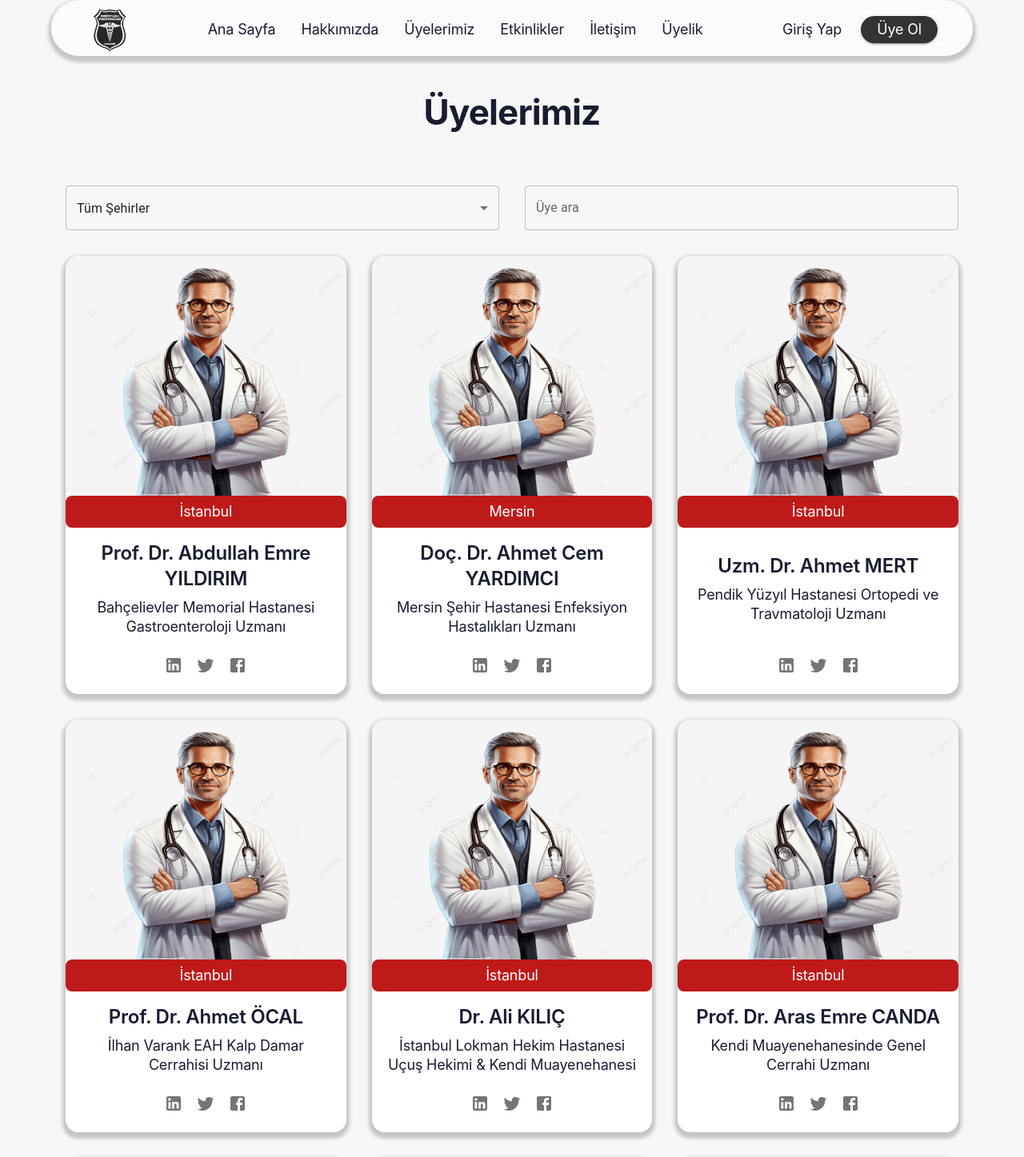
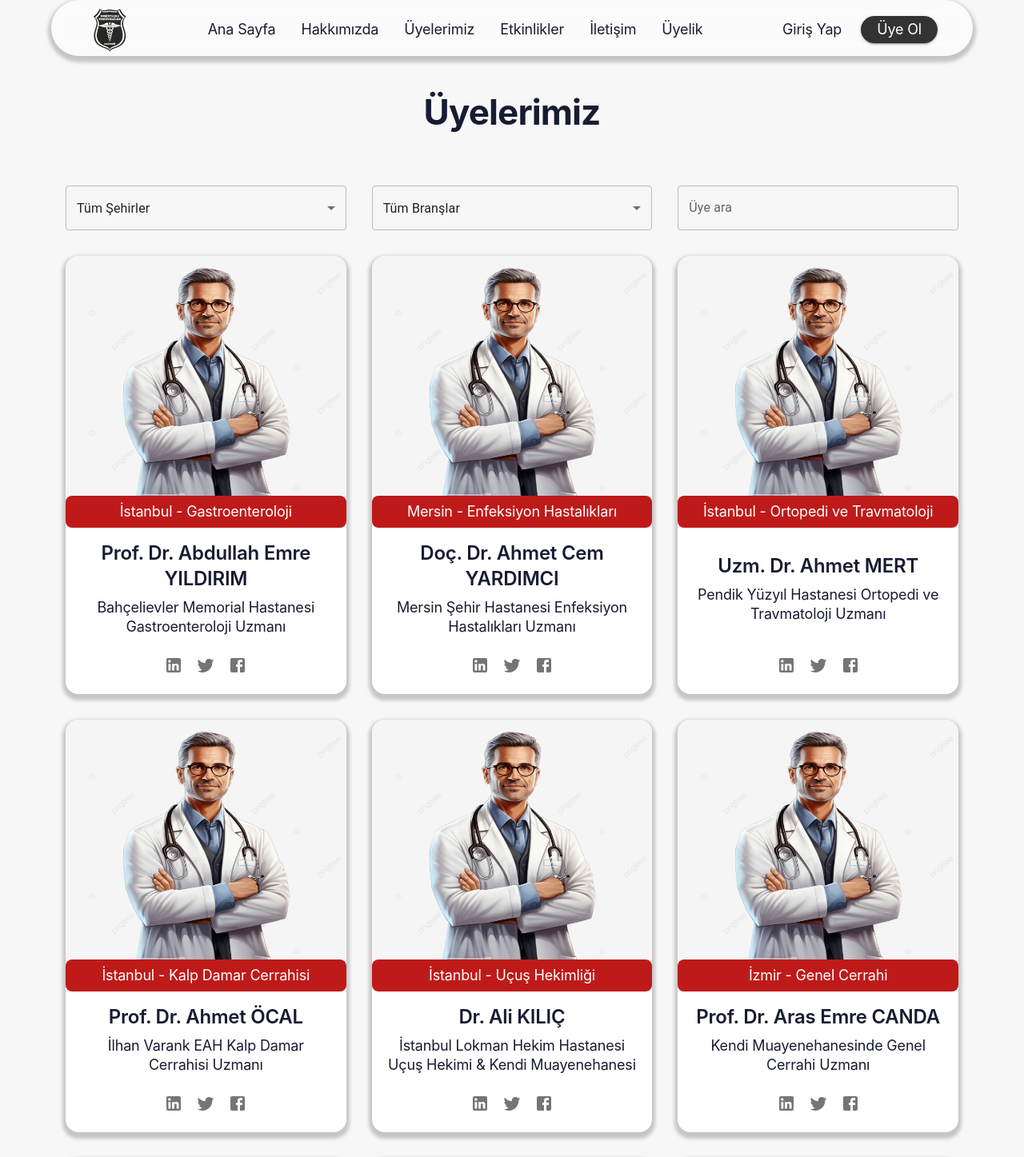
Before and after one commit to berkantkarakayis/besiktasli-doktorlar-dernegi-ui, a React (Create React App) app: page /uyeler in a window 1280 px wide. Shown: the top 1447 px of the page at 80% size. Built offline with nearby package versions, Linux system fonts and the light colour scheme.

Commit message:
Refactor Members component to support multiple city and expertise selection and implement search functionality

```diff
--- a/src/data/Data.tsx
+++ b/src/data/Data.tsx
@@ -43,6 +43,7 @@
     id: 1,
     name: "Prof. Dr. Abdullah Emre YILDIRIM",
     role: "Bahçelievler Memorial Hastanesi Gastroenteroloji Uzmanı",
+    expertise: "Gastroenteroloji",
     city: "İstanbul",
     img: "/../../../../assets/images/doctor1.jpg",
   },
@@ -50,6 +51,7 @@
     id: 2,
     name: "Doç. Dr. Ahmet Cem YARDIMCI",
     role: "Mersin Şehir Hastanesi Enfeksiyon Hastalıkları Uzmanı",
+    expertise: "Enfeksiyon Hastalıkları",
     city: "Mersin",
     img: "/path/to/image2.jpg",
   },
@@ -57,6 +59,7 @@
     id: 3,
     name: "Uzm. Dr. Ahmet MERT",
     role: "Pendik Yüzyıl Hastanesi Ortopedi ve Travmatoloji Uzmanı",
+    expertise: "Ortopedi ve Travmatoloji",
     city: "İstanbul",
     img: "/path/to/image3.jpg",
   },
@@ -64,6 +67,7 @@
     id: 4,
     name: "Prof. Dr. Ahmet ÖCAL",
     role: "İlhan Varank EAH Kalp Damar Cerrahisi Uzmanı",
+    expertise: "Kalp Damar Cerrahisi",
     city: "İstanbul",
     img: "/path/to/image4.jpg",
   },
@@ -71,6 +75,7 @@
     id: 5,
     name: "Dr. Ali KILIÇ",
     role: "İstanbul Lokman Hekim Hastanesi Uçuş Hekimi & Kendi Muayenehanesi",
+    expertise: "Uçuş Hekimliği",
     city: "İstanbul",
     img: "/path/to/image5.jpg",
   },
@@ -78,13 +83,15 @@
     id: 6,
     name: "Prof. Dr. Aras Emre CANDA",
     role: "Kendi Muayenehanesinde Genel Cerrahi Uzmanı",
-    city: "İstanbul",
+    expertise: "Genel Cerrahi",
+    city: "İzmir",
     img: "/path/to/image6.jpg",
   },
   {
     id: 7,
     name: "Dr. Ayhan OPTUR",
     role: "BJK Basketbol ve Alt Yapılar Spor Hekimi",
+    expertise: "Spor Hekimi",
     city: "İstanbul",
     img: "/path/to/image7.jpg",
   },
@@ -92,6 +99,7 @@
     id: 8,
     name: "Doç. Dr. Aytaç ŞAHİN",
     role: "FSM EAH Üroloji Uzmanı",
+    expertise: "Üroloji",
     city: "İstanbul",
     img: "/path/to/image8.jpg",
   },
@@ -99,13 +107,14 @@
     id: 9,
     name: "Dr. Burak Fahri ÖZÇELİK",
     role: "İşyeri Hekimi",
-    city: "İstanbul",
+    city: "İzmit",
     img: "/path/to/image9.jpg",
   },
   {
     id: 10,
     name: "Uzm. Dr. Burak NAKIŞ",
     role: "Kahta Devlet Hastanesi Acil Tıp Uzmanı",
+    expertise: "Acil Hekimliği",
     city: "Adıyaman",
     img: "/path/to/image10.jpg",
   },
@@ -113,6 +122,7 @@
     id: 11,
     name: "Uzm. Dr. Çağatay AK",
     role: "İlhan Varank EAH Gastroenteroloji Uzmanı",
+    expertise: "Gastroenteroloji",
     city: "İstanbul",
     img: "/path/to/image11.jpg",
   },
@@ -120,6 +130,7 @@
     id: 12,
     name: "Prof. Dr. Demet SOYLU",
     role: "Ankara Lokman Hekim Hastanesi Pediatri Uzmanı",
+    expertise: "Pediatri",
     city: "Ankara",
     img: "/path/to/image12.jpg",
   },
@@ -127,6 +138,7 @@
     id: 13,
     name: "Uzm. Dr. Efe SOYDEMİR",
     role: "Marmara Üniversitesi Girişimsel Radyoloji Uzmanı",
+    expertise: "Girişimsel Radyoloji",
     city: "İstanbul",
     img: "/path/to/image13.jpg",
   },
@@ -134,6 +146,7 @@
     id: 14,
     name: "Prof. Dr. Egemen TURHAN",
     role: "Hacettepe Üniversitesi Ortopedi Uzmanı",
+    expertise: "OrtoOrtopedi ve Travmatolojipedi",
     city: "Ankara",
     img: "/path/to/image14.jpg",
   },
@@ -141,6 +154,7 @@
     id: 15,
     name: "Uzm. Dr. Emine Ayla GÖKÇE",
     role: "Kendi Muayenehanesinde Plastik Cerrahi Uzmanı",
+    expertise: "Plastik Cerrahi",
     city: "İstanbul",
     img: "/path/to/image15.jpg",
   },
@@ -148,6 +162,7 @@
     id: 16,
     name: "Doç. Dr. Emrah ERMİŞ",
     role: "İstanbul Aydın Üniversitesi Kardiyoloji Uzmanı",
+    expertise: "Kardiyoloji",
     city: "İstanbul",
     img: "/path/to/image16.jpg",
   },
@@ -155,6 +170,7 @@
     id: 17,
     name: "Dr. Erdal Mahir CÜRAN",
     role: "NB Kadıköy Hastanesi Acil Tıp Hekimi ve İşyeri Hekimi",
+    expertise: "İşyeri Hekimliği",
     city: "İstanbul",
     img: "/path/to/image17.jpg",
   },
@@ -162,6 +178,7 @@
     id: 18,
     name: "Doç. Dr. Ertuğrul ALTINBİLEK",
     role: "Şişli EAH Acil Tıp Uzmanı ve İdari Sorumlusu",
+    expertise: "Acil Hekimliği",
     city: "İstanbul",
     img: "/path/to/image18.jpg",
   },
@@ -169,6 +186,7 @@
     id: 19,
     name: "Dt. Eser ÇARPAR",
     role: "Kendi Muayenehanesinde Çene Cerrahisi Uzmanı",
+    expertise: "Çene Cerrahisi",
     city: "İstanbul",
     img: "/path/to/image19.jpg",
   },
@@ -176,6 +194,7 @@
     id: 20,
     name: "Uzm. Dr. Ezgi ER",
     role: "Tuzla Devlet Hastanesi Kadın Hastalıkları ve Doğum Uzmanı",
+    expertise: "Kadın Doğum",
     city: "İstanbul",
     img: "/path/to/image20.jpg",
   },
@@ -183,6 +202,7 @@
     id: 21,
     name: "Doç. Dr. Fatih DEMİRCİOĞLU",
     role: "Kendi Muayenehanesinde Pediatrik Hematoloji ve Onkoloji Uzmanı",
+    expertise: "Pediatrik Hematoloji Onkoloji",
     city: "İstanbul",
     img: "/path/to/image21.jpg",
   },
@@ -190,6 +210,7 @@
     id: 22,
     name: "Uzm. Dr. Fatih KILIÇ",
     role: "FSM EAH Yoğun Bakım Uzmanı",
+    expertise: "Yoğun Bakım",
     city: "İstanbul",
     img: "/path/to/image22.jpg",
   },
@@ -197,6 +218,7 @@
     id: 23,
     name: "Doç. Dr. Fethi GÜL",
     role: "Marmara Üniversitesi Yoğun Bakım Uzmanı",
+    expertise: "Yoğun Bakım",
     city: "İstanbul",
     img: "/path/to/image23.jpg",
   },
@@ -204,6 +226,7 @@
     id: 24,
     name: "Uzm. Dr. Gökhan GÜRBÜZ",
     role: "Kendi Muayenehanesinde KBB Uzmanı",
+    expertise: "KBB",
     city: "İstanbul",
     img: "/path/to/image24.jpg",
   },
@@ -211,6 +234,7 @@
     id: 25,
     name: "Doç. Dr. Göksel DİKMEN",
     role: "Acıbadem Maslak Hastanesi Ortopedi Uzmanı & BJK Kadın Futbol Takımı Doktoru",
+    expertise: "OrtoOrtopedi ve Travmatolojipedi",
     city: "İstanbul",
     img: "/path/to/image25.jpg",
   },
@@ -218,6 +242,7 @@
     id: 26,
     name: "Uzm. Dr. Güner YURTSEVER",
     role: "İzmir Atatürk EAH Acil Tıp Uzmanı",
+    expertise: "Acil Hekimliği",
     city: "İzmir",
     img: "/path/to/image26.jpg",
   },
@@ -225,13 +250,15 @@
     id: 27,
     name: "Uzm. Dr. Güneş TERZİ",
     role: "Anesteziyoloji ve Reanimasyon Uzmanı",
-    city: "İstanbul",
+    expertise: "Anestezi",
+    city: "İzmir",
     img: "/path/to/image27.jpg",
   },
   {
     id: 28,
     name: "Prof. Dr. Gürhan ŞİŞMAN",
     role: "Acıbadem Altunizade Hastanesi Gastroenteroloji Uzmanı",
+    expertise: "Gastroenteroloji",
     city: "İstanbul",
     img: "/path/to/image28.jpg",
   },
@@ -239,6 +266,7 @@
     id: 29,
     name: "Dr. Dt. Halis ÖZSÜRMELİ",
     role: "Kendi Muayenehanesinde Ortodonti Uzmanı",
+    expertise: "Protetik Diş Tedavisi",
     city: "İstanbul",
     img: "/path/to/image29.jpg",
   },
@@ -246,6 +274,7 @@
     id: 30,
     name: "Dr. Hasan Bilal GÜLŞEN",
     role: "Tekirdağ Ergene Ulaş Aile Sağlığı Merkezi Aile Hekimi",
+    expertise: "Aile Hekimliği",
     city: "Tekirdağ",
     img: "/path/to/image30.jpg",
   },
@@ -253,6 +282,7 @@
     id: 31,
     name: "Uzm. Dr. Hicabi GÖKDERELİ",
     role: "Özel Başarı Hastanesi Yöneyim Kurulu Başkanı",
+    expertise: "Genel Cerrahi",
     city: "İstanbul",
     img: "/path/to/image31.jpg",
   },
@@ -260,6 +290,7 @@
     id: 32,
     name: "Dr. İbrahim Avşın EMİRLER",
     role: "Anadolu Grubu İşyeri Hekimi",
+    expertise: "Acil Hekimliği",
     city: "İstanbul",
     img: "/path/to/image32.jpg",
   },
@@ -267,6 +298,7 @@
     id: 33,
     name: "Uzm. Dr. İbrahim Emre EROL",
     role: "Özel Rumeli Hastanesi Dermatoloji Uzmanı",
+    expertise: "Dermatoloji",
     city: "İstanbul",
     img: "/path/to/image33.jpg",
   },
@@ -274,6 +306,7 @@
     id: 34,
     name: "Uzm. Dr. İbrahim Mesut ALTINIŞIK",
     role: "İstanbul Onkoloji Hastanesi Aile Hekimliği Uzmanı",
+    expertise: "Aile Hekimliği",
     city: "İstanbul",
     img: "/path/to/image34.jpg",
   },
@@ -281,6 +314,7 @@
     id: 35,
     name: "Uzm. Dr. İlker ŞEN",
     role: "Şişli Hamidiye Etfal EAH Gastroenteroloji Uzmanı",
+    expertise: "Gastroenteroloji",
     city: "İstanbul",
     img: "/path/to/image35.jpg",
   },
@@ -288,6 +322,7 @@
     id: 36,
     name: "Dr. İlyas BOZKURT",
     role: "THY Sağlık Müdürü",
+    expertise: "Uçuş Hekimliği",
     city: "İstanbul",
     img: "/path/to/image36.jpg",
   },
@@ -295,6 +330,7 @@
     id: 37,
     name: "Uzm. Dr. Mahmut SERT",
     role: "Taksim İlkyardım Hastanesi Ortopedi ve Travmatoloji Uzmanı",
+    expertise: "Ortopedi ve Travmatoloji",
     city: "İstanbul",
     img: "/path/to/image37.jpg",
   },
@@ -302,6 +338,7 @@
     id: 38,
     name: "Dr. Mehmet Akif BENK",
     role: "Liv Hospital Vadi İstanbul Hastanesi Genel Müdürü",
+    expertise: "Hastane Yöneticiliği",
     city: "İstanbul",
     img: "/path/to/image38.jpg",
   },
@@ -309,6 +346,7 @@
     id: 39,
     name: "Uzm. Dr. Mehmet AYDOĞAN",
     role: "Liv Hospital Ulus Hastanesi Göğüs Hastalıkları Uzmanı",
+    expertise: "Göğüs Hastalıkları",
     city: "İstanbul",
     img: "/path/to/image39.jpg",
   },
@@ -316,6 +354,7 @@
     id: 40,
     name: "Dr. Mehmet Ulvi ÜNAL",
     role: "İzmir Özel Medicana Hastanesi Genel Müdürü",
+    expertise: "Hastane Yöneticiliği",
     city: "İzmir",
     img: "/path/to/image1.jpg",
   },
@@ -323,13 +362,15 @@
     id: 41,
     name: "Dr. Meziyet Tuba COŞKUN",
     role: "Kendi Muayenehanesinde Medikal Estetik Hekimi",
-    city: "İstanbul",
+    expertise: "Medikal Estetik Hekimi",
+    city: "Gaziantep",
     img: "/path/to/image2.jpg",
   },
   {
     id: 42,
     name: "Uzm. Dr. Murat ÇAPAN",
     role: "Kırklareli Adli Tıp Şube Müdürlüğü Adli Tıp Uzmanı",
+    expertise: "Adli Tıp",
     city: "Kırklareli",
     img: "/path/to/image3.jpg",
   },
@@ -337,13 +378,15 @@
     id: 43,
     name: "Prof. Dr. Murat TUNCER",
     role: "Medicana İstanbul Grubu Böbrek Nakli Sorumlusu & Nefroloji Uzmanı",
+    expertise: "Nefroloji",
     city: "İstanbul",
     img: "/path/to/image4.jpg",
   },
   {
     id: 44,
     name: "Prof. Dr. Mustafa Levent GÖKGÖZ",
-    role: "Gazi Üniversitesi Tıp Fakültesi Kalp Damar Cerrahi ABD Başkanı",
+    role: "Gazi Üniversitesi Tıp Fakültesi Kalp Damar Cerrahi Ana Bilim Dalı Başkanı",
+    expertise: "Kalp Damar Cerrahisi",
     city: "Ankara",
     img: "/path/to/image5.jpg",
   },
@@ -351,6 +394,7 @@
     id: 45,
     name: "Uzm. Dr. Mustafa Melih ERKAN",
     role: "Medicana İzmir Hastanesi Kadın Hastalıkları ve Doğum Uzmanı",
+    expertise: "Kadın Doğum",
     city: "İzmir",
     img: "/path/to/image6.jpg",
   },
@@ -358,6 +402,7 @@
     id: 46,
     name: "Uzm. Dr. Nazlı Seda GÖKDERELİ",
     role: "FSM EAH Nöroloji Asistan Hekimi",
+    expertise: "Nöroloji",
     city: "İstanbul",
     img: "/path/to/image7.jpg",
   },
@@ -365,6 +410,7 @@
     id: 47,
     name: "Uzm. Dr. Nezih Onur ERMERAK",
     role: "Marmara Üniversitesi Göğüs Cerrahisi Uzmanı",
+    expertise: "Göğüs Cerrahisi",
     city: "İstanbul",
     img: "/path/to/image8.jpg",
   },
@@ -372,6 +418,7 @@
     id: 48,
     name: "Uzm. Dr. Onur ÇİFTÇİ",
     role: "Ankara Özel Güven Hastanesi KBB Uzmanı",
+    expertise: "KBB Uzmanı",
     city: "Ankara",
     img: "/path/to/image9.jpg",
   },
@@ -379,6 +426,7 @@
     id: 49,
     name: "Prof. Dr. Onur YAPRAK",
     role: "Medipol Mega Hastanesi Organ Nakli Sorumlusu",
+    expertise: "Organ Nakli",
     city: "İstanbul",
     img: "/path/to/image10.jpg",
   },
@@ -386,27 +434,32 @@
     id: 50,
     name: "Dt. Orhan BABAYİĞİT",
     role: "Kendi Kliniğinde Diş Hekimi",
-    city: "İstanbul",
+    expertise: "Diş Hekimi",
+    city: "Aydın",
     img: "/path/to/image11.jpg",
   },
   {
     id: 51,
     name: "Doç. Dr. Osman Melih TOPÇUOĞLU",
     role: "Yeditepe Üniversitesi Girişimsel Radyoloji Sorumlusu",
-    city: "İstanbul",
+    expertise: "Girişimsel Radyoloji",
+    city: "İzmit",
     img: "/path/to/image12.jpg",
   },
   {
     id: 52,
     name: "Prof. Dr. Ömer Lütfi TAPISIZ",
     role: "Kendi Muayenehanesinde Kadın Hastalıkları ve Doğum Uzmanı",
-    city: "İstanbul",
+    expertise: "Ortopedi ve Travmatoloji",
+    city: "Ankara",
     img: "/path/to/image13.jpg",
   },
+
   {
     id: 53,
     name: "Prof. Dr. Ramazan Erden ERTÜRER",
     role: "Liv Hospital Ulus Hastanesi Ortopedi ve Travmatoloji Uzmanı",
+    expertise: "Ortopedi ve Travmatoloji",
     city: "İstanbul",
     img: "/path/to/image14.jpg",
   },
@@ -414,6 +467,7 @@
     id: 54,
     name: "Prof. Dr. Salih BOĞA",
     role: "Bahçelievler Memorial Hastanesi Gastroenteroloji Uzmanı",
+    expertise: "Gastroenteroloji",
     city: "İstanbul",
     img: "/path/to/image15.jpg",
   },
@@ -421,6 +475,7 @@
     id: 55,
     name: "Dr. Serkan KARA",
     role: "Bayer İşyeri Hekimi",
+    expertise: "İşyeri Hekimliği",
     city: "İstanbul",
     img: "/path/to/image16.jpg",
   },
@@ -428,13 +483,15 @@
     id: 56,
     name: "Prof. Dr. Suat KÜÇÜKGÖNCÜ",
     role: "Maltepe Üniversitesi Tıp Fakültesi Psikiyatri Bölüm Başkanı",
+    expertise: "Psikiyatri",
     city: "İstanbul",
     img: "/path/to/image17.jpg",
   },
   {
     id: 57,
     name: "Prof. Dr. Tekin Ahmet SEREL",
-    role: "Süleyman Demirel Üniversitesi Tıp Fakültesi Üroloji ABD Öğretim Üyesi",
+    role: "Süleyman Demirel Üniversitesi Tıp Fakültesi Üroloji Ana Bilim Dalı Öğretim Üyesi",
+    expertise: "Üroloji",
     city: "Isparta",
     img: "/path/to/image18.jpg",
   },
@@ -442,6 +499,7 @@
     id: 58,
     name: "Doç. Dr. Tekin Kerem ÜLKÜ",
     role: "Altunizade Acıbadem Hastanesi Ortopedi ve Travmatoloji Uzmanı & BJK Futbol A Takım Doktoru",
+    expertise: "Ortopedi ve Travmatoloji",
     city: "İstanbul",
     img: "/path/to/image19.jpg",
   },
@@ -449,13 +507,15 @@
     id: 59,
     name: "Uzm. Dr. Turhan ŞALVA",
     role: "Başak Group Yönetim Kurulu Başkanı",
+    expertise: "Halk Sağlığı",
     city: "İstanbul",
     img: "/path/to/image20.jpg",
   },
   {
     id: 60,
     name: "Prof. Dr. Üzeyir GÜNENÇ",
-    role: "Dokuz Eylül Üniversitesi Tıp Fakültesi Göz ABD Başkanı",
+    role: "Dokuz Eylül Üniversitesi Tıp Fakültesi Göz Ana Bilim Dalı Başkanı",
+    expertise: "Göz Hastalıkları",
     city: "İzmir",
     img: "/path/to/image21.jpg",
   },
@@ -463,6 +523,7 @@
     id: 61,
     name: "Uzm. Dr. Volkan ANAKLI",
     role: "Bahçelievler Memorial Hastanesi Anesteziyoloji ve Reanimasyon Uzmanı",
+    expertise: "Anestezi",
     city: "İstanbul",
     img: "/path/to/image22.jpg",
   },
@@ -470,6 +531,7 @@
     id: 62,
     name: "Dt. Yaşar BAYTAK",
     role: "Kendi Muayenehanesinde Diş Hekimi",
+    expertise: "Diş Hekimi",
     city: "İstanbul",
     img: "/path/to/image23.jpg",
   },
@@ -477,6 +539,7 @@
     id: 63,
     name: "Uzm. Dr. Yavuz GÜVEN",
     role: "Kadıköy 25 Nolu ASM Aile Hekimliği Uzmanı",
+    expertise: "Aile Hekimliği",
     city: "İstanbul",
     img: "/path/to/image24.jpg",
   },
@@ -484,6 +547,7 @@
     id: 64,
     name: "Doç. Dr. Yiğit CANGA",
     role: "Florans Nightingale Ataşehir Hastanesi Kardiyoloji Uzmanı",
+    expertise: "Kardiyoloji",
     city: "İstanbul",
     img: "/path/to/image25.jpg",
   },
@@ -610,3 +674,42 @@
   { name: "Yozgat" },
   { name: "Zonguldak" },
 ];
+
+export const expertises = [
+  { name: "Acil Hekimliği" },
+  { name: "Pediatri" },
+  { name: "Kalp Damar Cerrahisi" },
+  { name: "KBB Uzmanı" },
+  { name: "Üroloji" },
+  { name: "Diş hekimi" },
+  { name: "Medikal Estetik Hekimi" },
+  { name: "Gastroenteroloji" },
+  { name: "Uçuş Hekimliği" },
+  { name: "Spor Hekimi" },
+  { name: "Girişimsel Radyoloji" },
+  { name: "Plastik Cerrahi" },
+  { name: "Kardiyoloji" },
+  { name: "İşyeri Hekimliği" },
+  { name: "Kadın Doğum" },
+  { name: "Pediatrik Hematoloji Onkoloji" },
+  { name: "Yoğun Bakım" },
+  { name: "KBB" },
+  { name: "Genel Cerrahi" },
+  { name: "Dermatoloji" },
+  { name: "Aile Hekimliği" },
+  { name: "Ortopedi ve Travmatoloji" },
+  { name: "Hastane Yöneticiliği" },
+  { name: "Göğüs Hastalıkları" },
+  { name: "Nefroloji" },
+  { name: "Nöroloji" },
+  { name: "Göğüs Cerrahisi" },
+  { name: "Organ Nakli" },
+  { name: "Psikiyatri" },
+  { name: "Halk Sağlığı" },
+  { name: "Anestezi" },
+  { name: "Çene Cerrahisi" },
+  { name: "Protetik Diş Tedavisi" },
+  { name: "Göz Hastalıkları" },
+  { name: "Adli Tıp" },
+  { name: "Enfeksiyon Hastalıkları" },
+];
--- a/src/views/public/site/members/index.tsx
+++ b/src/views/public/site/members/index.tsx
@@ -20,6 +20,7 @@
 import FacebookIcon from "@mui/icons-material/Facebook";
 import { members } from "../../../../data/Data";
 import { cities } from "../../../../data/Data";
+import { expertises } from "../../../../data/Data";
 import DoctorProfilePhoto from "../../../../assets/images/doctor3.png";
 import { SelectChangeEvent } from "@mui/material";
 import { useNavigate } from "react-router-dom";
@@ -73,8 +74,14 @@
 const Members = () => {
   const [page, setPage] = useState(1);
   const [selectedCities, setSelectedCities] = useState<string[]>([]);
+  const [selectedExpertises, setSelectedExpertises] = useState<string[]>([]);
   const memberCities = new Set(members.map((member) => member.city));
   const availableCities = cities.filter((city) => memberCities.has(city.name));
+  const memberExpertises = new Set(members.map((member) => member.expertise));
+  const availableExpertises = expertises
+    .filter((expertise) => memberExpertises.has(expertise.name))
+    .sort((a, b) => a.name.localeCompare(b.name));
+
   const [searchTerm, setSearchTerm] = useState("");
   const navigate = useNavigate();
 
@@ -87,6 +94,15 @@
     setSelectedCities(typeof value === "string" ? value.split(",") : value);
   };
 
+  const handleExpertiseChange = (
+    event: SelectChangeEvent<typeof selectedExpertises>
+  ) => {
+    const {
+      target: { value },
+    } = event;
+    setSelectedExpertises(typeof value === "string" ? value.split(",") : value);
+  };
+
   const handleSearchChange = (event: React.ChangeEvent<HTMLInputElement>) => {
     setSearchTerm(event.target.value);
   };
@@ -94,7 +110,13 @@
   const filteredMembers = members
     .filter(
       (member) =>
-        selectedCities.length === 0 || selectedCities.includes(member.city)
+        selectedCities.length === 0 ||
+        selectedCities.includes(member.city ?? "")
+    )
+    .filter(
+      (member) =>
+        selectedExpertises.length === 0 ||
+        selectedExpertises.includes(member.expertise ?? "")
     )
     .filter((member) =>
       replaceTurkishChars(member.name.toLowerCase()).includes(
@@ -130,7 +152,7 @@
         <TitleSectionComponent titleText="Üyelerimiz" />
 
         <Grid container spacing={4}>
-          <Grid item xs={6} my={4}>
+          <Grid item xs={4} my={4}>
             <Select
               multiple
               value={selectedCities}
@@ -167,7 +189,46 @@
               ))}
             </Select>
           </Grid>
-          <Grid item xs={6} my={4}>
+          <Grid item xs={4} my={4}>
+            <Select
+              multiple
+              value={selectedExpertises}
+              onChange={handleExpertiseChange}
+              displayEmpty
+              renderValue={(selected) => {
+                if (selected.length === 0) {
+                  return <em>Tüm Branşlar</em>;
+                }
+                return selected.join(", ");
+              }}
+              fullWidth
+              sx={{
+                "& .MuiOutlinedInput-root": {
+                  "&.Mui-focused fieldset": {
+                    borderColor: "black",
+                  },
+                },
+                "& .MuiMenuItem-root": {
+                  "&:hover": {
+                    backgroundColor: "grey",
+                  },
+                  "&.Mui-selected, &.Mui-selected:hover": {
+                    backgroundColor: "grey",
+                  },
+                },
+              }}
+            >
+              {availableExpertises.map((expertise) => (
+                <MenuItem key={expertise.name} value={expertise.name}>
+                  <Checkbox
+                    checked={selectedExpertises.indexOf(expertise.name) > -1}
+                  />
+                  <ListItemText primary={expertise.name} />
+                </MenuItem>
+              ))}
+            </Select>
+          </Grid>
+          <Grid item xs={4} my={4}>
             <TextField
               fullWidth
               label="Üye ara"
@@ -212,7 +273,7 @@
                       className="B-18"
                       style={{ color: "var(--white-color)" }}
                     >
-                      {member.city}
+                      {member.city} - {member.expertise}
                     </span>
                   </CityBox>
                 </Stack>
```
